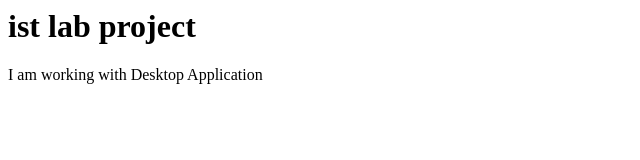
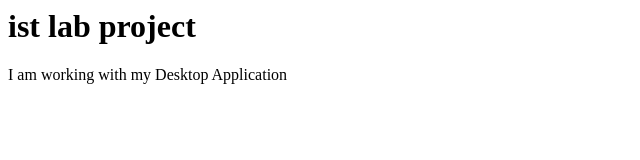
Before and after one commit to AqsaBatool885/Aqsa, a plain HTML site: page Index.html in a window 1280 px wide. Shown: the full height of the page, 0-640 px from the left. Drawn offline with Linux system fonts and the light colour scheme.

Commit message:
update paragraph

```diff
--- a/Index.html
+++ b/Index.html
@@ -6,7 +6,7 @@
     ist  lab project
     </h1>
     <p>
-      I am working with Desktop Application
+      I am working with my Desktop Application
     </p>
     </body>
   </main>
```
